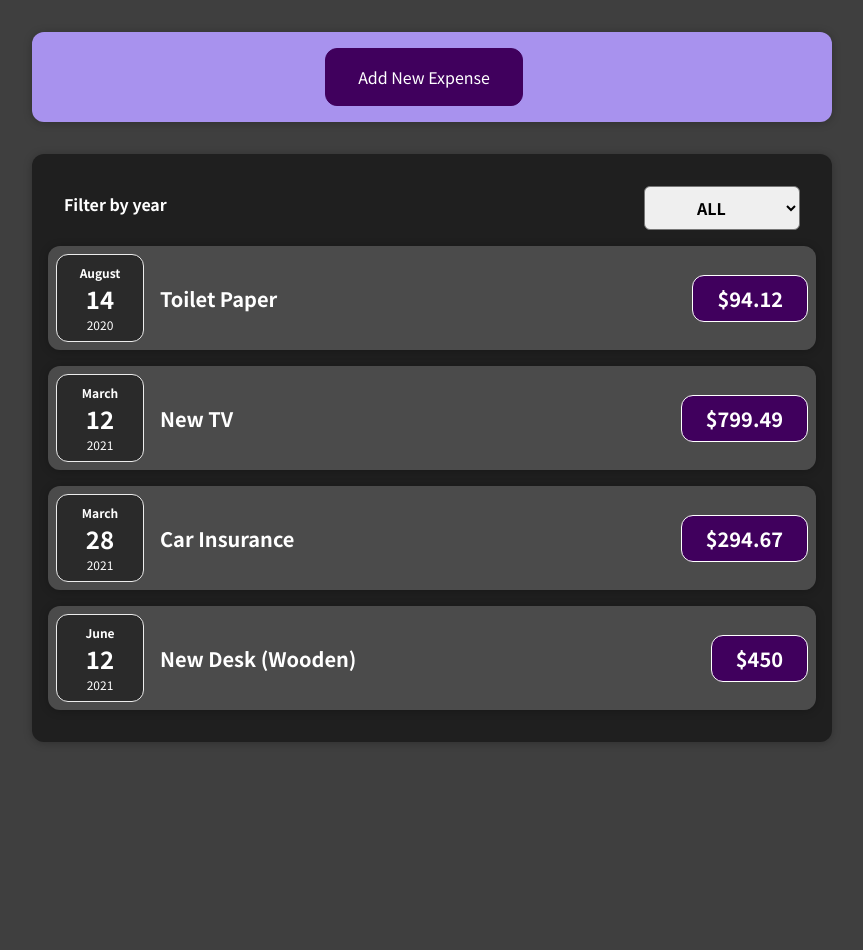
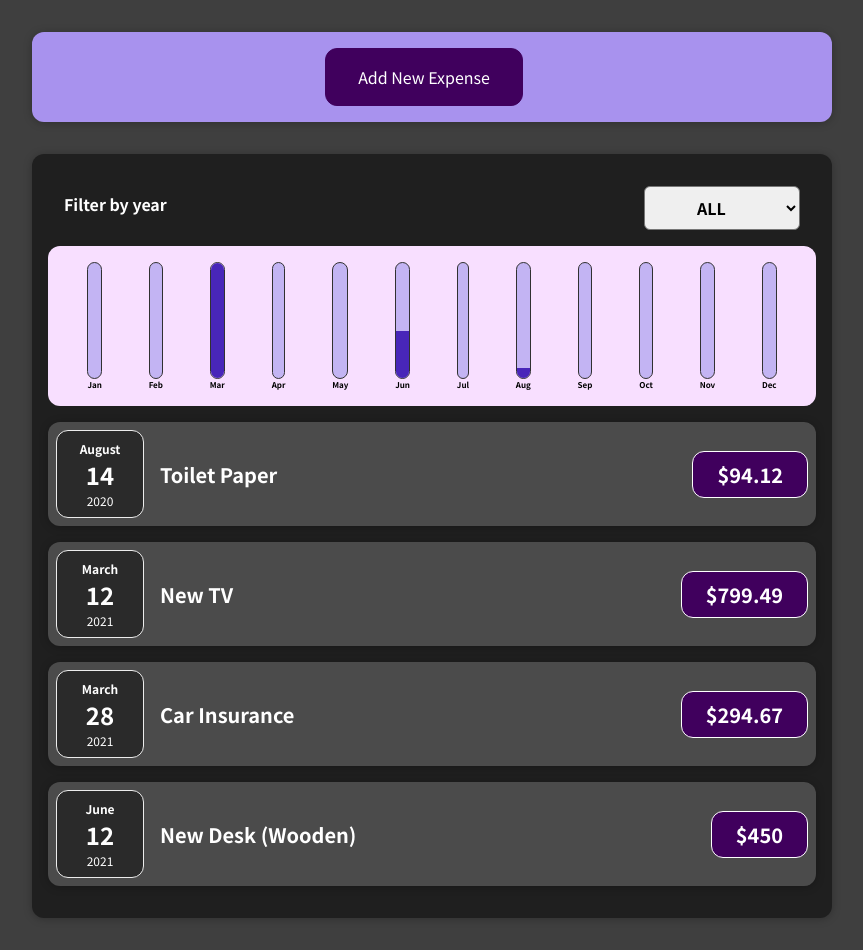
Before and after one commit to mmbateman2013/react-complete-guide, a React (Create React App) app: page / in a window 1280 px wide. Shown: the whole page, without its empty margins (208-1071 px from the left). Before the commit the page ends 800 px from the top, so only its background shows below. Built offline with nearby package versions, Linux system fonts and the light colour scheme.

Commit message:
Completed third module

```diff
--- /dev/null
+++ b/src/components/Chart/Chart.css
@@ -0,0 +1,9 @@
+.chart {
+  padding: 1rem;
+  border-radius: 12px;
+  background-color: #f8dfff;
+  text-align: center;
+  display: flex;
+  justify-content: space-around;
+  height: 10rem;
+}
--- /dev/null
+++ b/src/components/Chart/Chart.js
@@ -0,0 +1,24 @@
+import React from "react";
+import ChartBar from "./ChartBar";
+import "./Chart.css";
+
+const Chart = (props) => {
+  const dataPointValues = props.dataPoints.map((e) => e.value);
+  const max = Math.max(...dataPointValues);
+  console.log(max);
+  return (
+    <div className="chart">
+      {props.dataPoints.map((dataPoint) => {
+        return (
+          <ChartBar
+            key={dataPoint.label}
+            value={dataPoint.value}
+            maxValue={max}
+            label={dataPoint.label}
+          />
+        );
+      })}
+    </div>
+  );
+};
+export default Chart;
--- /dev/null
+++ b/src/components/Chart/ChartBar.css
@@ -0,0 +1,30 @@
+.chart-bar {
+  height: 100%;
+  display: flex;
+  flex-direction: column;
+  align-items: center;
+}
+
+.chart-bar__inner {
+  height: 100%;
+  width: 100%;
+  border: 1px solid #313131;
+  border-radius: 12px;
+  background-color: #c3b4f3;
+  overflow: hidden;
+  display: flex;
+  flex-direction: column;
+  justify-content: flex-end;
+}
+
+.chart-bar__fill {
+  background-color: #4826b9;
+  width: 100%;
+  transition: all 0.3s ease-out;
+}
+
+.chart-bar__label {
+  font-weight: bold;
+  font-size: 0.5rem;
+  text-align: center;
+}
--- /dev/null
+++ b/src/components/Chart/ChartBar.js
@@ -0,0 +1,19 @@
+import "./ChartBar.css";
+const ChartBar = (props) => {
+  let barFillHeight = "0%";
+  if (props.maxValue > 0) {
+    barFillHeight = `${Math.round((props.value / props.maxValue) * 100)}%`;
+  }
+  return (
+    <div className="chart-bar">
+      <div className="chart-bar__inner">
+        <div
+          className="chart-bar__fill"
+          style={{ height: barFillHeight }}
+        ></div>
+      </div>
+      <div className="chart-bar__label">{props.label}</div>
+    </div>
+  );
+};
+export default ChartBar;
--- a/src/components/Expenses/Expenses.js
+++ b/src/components/Expenses/Expenses.js
@@ -3,6 +3,7 @@
 import ExpensesFilter from "./ExpensesFilter";
 import "./Expenses.css";
 import ExpensesList from "./ExpensesList";
+import ExpensesChart from "./ExpensesChart";
 
 const Expenses = (props) => {
   const [filterYear, setFilterYear] = useState("ALL");
@@ -23,6 +24,7 @@
           onSelectYear={receiveSelectYear}
           selectedYear={filterYear}
         />
+        <ExpensesChart expenses={filteredExpenses} />
         <ExpensesList filteredExpenses={filteredExpenses} />
       </Card>
     </div>
--- /dev/null
+++ b/src/components/Expenses/ExpensesChart.js
@@ -0,0 +1,25 @@
+import React from "react";
+import Chart from "../Chart/Chart";
+
+const ExpensesChart = (props) => {
+  const chartDataPoints = [
+    { label: "Jan", value: 0 },
+    { label: "Feb", value: 0 },
+    { label: "Mar", value: 0 },
+    { label: "Apr", value: 0 },
+    { label: "May", value: 0 },
+    { label: "Jun", value: 0 },
+    { label: "Jul", value: 0 },
+    { label: "Aug", value: 0 },
+    { label: "Sep", value: 0 },
+    { label: "Oct", value: 0 },
+    { label: "Nov", value: 0 },
+    { label: "Dec", value: 0 },
+  ];
+  props.expenses.forEach((expense) => {
+    const expMonth = expense.date.getMonth();
+    chartDataPoints[expMonth].value += expense.amount;
+  });
+  return <Chart dataPoints={chartDataPoints} />;
+};
+export default ExpensesChart;
--- a/src/components/NewExpense/ExpenseForm.js
+++ b/src/components/NewExpense/ExpenseForm.js
@@ -22,7 +22,7 @@
     event.preventDefault();
     const expenseData = {
       title: enteredTitle,
-      amount: enteredAmount,
+      amount: +enteredAmount,
       date: new Date(enteredDate),
     };
     props.onSaveExpenseData(expenseData);
```
Also changed, not shown: 1 other file (tests, documents, lock files or other folders).
